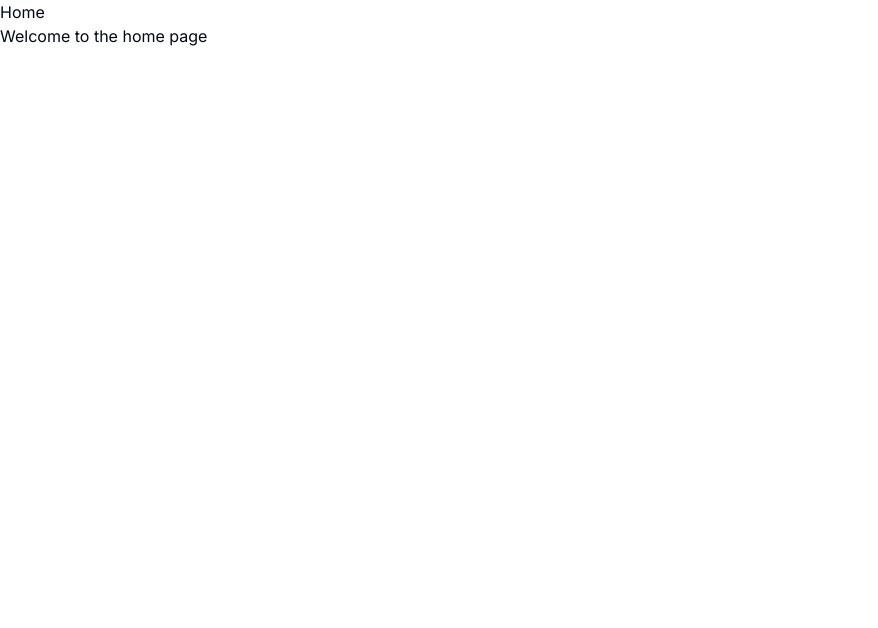
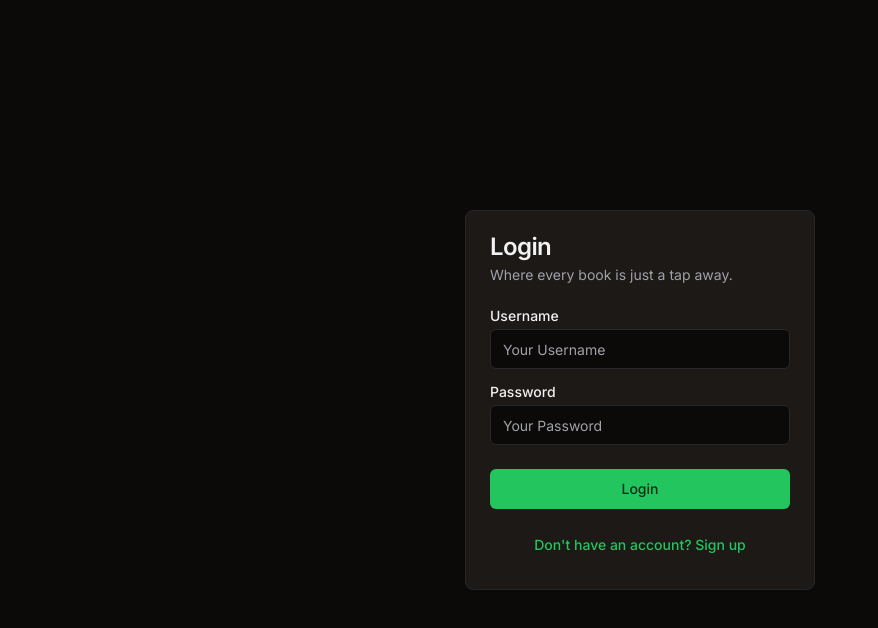
Before and after one commit to Hari-Keshav-Rajesh/proj_sql, a Next.js app in the folder web_sql/: page / in a window 1280 px wide. Shown: the top 628 px of the page, without its empty margins (0-878 px from the left). Built offline with nearby package versions, Linux system fonts and the light colour scheme.

Commit message:
feat: build basic login page structure

```diff
--- a/web_sql/app/globals.css
+++ b/web_sql/app/globals.css
@@ -4,34 +4,25 @@
 
 @layer base {
   :root {
-    --background: 0 0% 100%;
-    --foreground: 222.2 84% 4.9%;
-
-    --card: 0 0% 100%;
-    --card-foreground: 222.2 84% 4.9%;
-
-    --popover: 0 0% 100%;
-    --popover-foreground: 222.2 84% 4.9%;
-
-    --primary: 222.2 47.4% 11.2%;
-    --primary-foreground: 210 40% 98%;
-
-    --secondary: 210 40% 96.1%;
-    --secondary-foreground: 222.2 47.4% 11.2%;
-
-    --muted: 210 40% 96.1%;
-    --muted-foreground: 215.4 16.3% 46.9%;
-
-    --accent: 210 40% 96.1%;
-    --accent-foreground: 222.2 47.4% 11.2%;
-
-    --destructive: 0 84.2% 60.2%;
-    --destructive-foreground: 210 40% 98%;
-
-    --border: 214.3 31.8% 91.4%;
-    --input: 214.3 31.8% 91.4%;
-    --ring: 222.2 84% 4.9%;
-
+    --background: 20 14.3% 4.1%;
+    --foreground: 0 0% 95%;
+    --card: 24 9.8% 10%;
+    --card-foreground: 0 0% 95%;
+    --popover: 0 0% 9%;
+    --popover-foreground: 0 0% 95%;
+    --primary: 142.1 70.6% 45.3%;
+    --primary-foreground: 144.9 80.4% 10%;
+    --secondary: 240 3.7% 15.9%;
+    --secondary-foreground: 0 0% 98%;
+    --muted: 0 0% 15%;
+    --muted-foreground: 240 5% 64.9%;
+    --accent: 12 6.5% 15.1%;
+    --accent-foreground: 0 0% 98%;
+    --destructive: 0 62.8% 30.6%;
+    --destructive-foreground: 0 85.7% 97.3%;
+    --border: 240 3.7% 15.9%;
+    --input: 240 3.7% 15.9%;
+    --ring: 142.4 71.8% 29.2%;
     --radius: 0.5rem;
   }
 
--- a/web_sql/app/page.tsx
+++ b/web_sql/app/page.tsx
@@ -1,8 +1,45 @@
-export default function Home(){
+import { Button } from "@/components/ui/button"
+import {
+  Card,
+  CardContent,
+  CardDescription,
+  CardFooter,
+  CardHeader,
+  CardTitle,
+} from "@/components/ui/card"
+import { Input } from "@/components/ui/input"
+import { Label } from "@/components/ui/label"
+import { link } from "fs"
+
+export default function Login(){
   return(
-    <div>
-      <h1>Home</h1>
-      <p>Welcome to the home page</p>
+    <div className="h-screen w-screen flex justify-center items-center">
+
+      <Card className="w-[350px]">
+      <CardHeader>
+        <CardTitle>Login</CardTitle>
+        <CardDescription>Where every book is just a tap away.</CardDescription>
+      </CardHeader>
+      <CardContent>
+        <form>
+          <div className="grid w-full items-center gap-4">
+            <div className="flex flex-col space-y-1.5">
+              <Label htmlFor="username">Username</Label>
+              <Input type="text" id="username" placeholder="Your Username" />
+            </div>
+            <div className="flex flex-col space-y-1.5">
+              <Label htmlFor="password">Password</Label>
+              <Input type="password" id="password" placeholder="Your Password" />
+            </div>
+          </div>
+        </form>
+      </CardContent>
+      <CardFooter className="flex flex-col gap-4">
+        <Button className="w-full">Login</Button>
+        <Button variant="link">Don't have an account? Sign up</Button>
+      </CardFooter>
+    </Card>
+
     </div>
   )
 }
--- /dev/null
+++ b/web_sql/components/ui/button.tsx
@@ -0,0 +1,56 @@
+import * as React from "react"
+import { Slot } from "@radix-ui/react-slot"
+import { cva, type VariantProps } from "class-variance-authority"
+
+import { cn } from "@/lib/utils"
+
+const buttonVariants = cva(
+  "inline-flex items-center justify-center whitespace-nowrap rounded-md text-sm font-medium ring-offset-background transition-colors focus-visible:outline-none focus-visible:ring-2 focus-visible:ring-ring focus-visible:ring-offset-2 disabled:pointer-events-none disabled:opacity-50",
+  {
+    variants: {
+      variant: {
+        default: "bg-primary text-primary-foreground hover:bg-primary/90",
+        destructive:
+          "bg-destructive text-destructive-foreground hover:bg-destructive/90",
+        outline:
+          "border border-input bg-background hover:bg-accent hover:text-accent-foreground",
+        secondary:
+          "bg-secondary text-secondary-foreground hover:bg-secondary/80",
+        ghost: "hover:bg-accent hover:text-accent-foreground",
+        link: "text-primary underline-offset-4 hover:underline",
+      },
+      size: {
+        default: "h-10 px-4 py-2",
+        sm: "h-9 rounded-md px-3",
+        lg: "h-11 rounded-md px-8",
+        icon: "h-10 w-10",
+      },
+    },
+    defaultVariants: {
+      variant: "default",
+      size: "default",
+    },
+  }
+)
+
+export interface ButtonProps
+  extends React.ButtonHTMLAttributes<HTMLButtonElement>,
+    VariantProps<typeof buttonVariants> {
+  asChild?: boolean
+}
+
+const Button = React.forwardRef<HTMLButtonElement, ButtonProps>(
+  ({ className, variant, size, asChild = false, ...props }, ref) => {
+    const Comp = asChild ? Slot : "button"
+    return (
+      <Comp
+        className={cn(buttonVariants({ variant, size, className }))}
+        ref={ref}
+        {...props}
+      />
+    )
+  }
+)
+Button.displayName = "Button"
+
+export { Button, buttonVariants }
--- /dev/null
+++ b/web_sql/components/ui/card.tsx
@@ -0,0 +1,79 @@
+import * as React from "react"
+
+import { cn } from "@/lib/utils"
+
+const Card = React.forwardRef<
+  HTMLDivElement,
+  React.HTMLAttributes<HTMLDivElement>
+>(({ className, ...props }, ref) => (
+  <div
+    ref={ref}
+    className={cn(
+      "rounded-lg border bg-card text-card-foreground shadow-sm",
+      className
+    )}
+    {...props}
+  />
+))
+Card.displayName = "Card"
+
+const CardHeader = React.forwardRef<
+  HTMLDivElement,
+  React.HTMLAttributes<HTMLDivElement>
+>(({ className, ...props }, ref) => (
+  <div
+    ref={ref}
+    className={cn("flex flex-col space-y-1.5 p-6", className)}
+    {...props}
+  />
+))
+CardHeader.displayName = "CardHeader"
+
+const CardTitle = React.forwardRef<
+  HTMLParagraphElement,
+  React.HTMLAttributes<HTMLHeadingElement>
+>(({ className, ...props }, ref) => (
+  <h3
+    ref={ref}
+    className={cn(
+      "text-2xl font-semibold leading-none tracking-tight",
+      className
+    )}
+    {...props}
+  />
+))
+CardTitle.displayName = "CardTitle"
+
+const CardDescription = React.forwardRef<
+  HTMLParagraphElement,
+  React.HTMLAttributes<HTMLParagraphElement>
+>(({ className, ...props }, ref) => (
+  <p
+    ref={ref}
+    className={cn("text-sm text-muted-foreground", className)}
+    {...props}
+  />
+))
+CardDescription.displayName = "CardDescription"
+
+const CardContent = React.forwardRef<
+  HTMLDivElement,
+  React.HTMLAttributes<HTMLDivElement>
+>(({ className, ...props }, ref) => (
+  <div ref={ref} className={cn("p-6 pt-0", className)} {...props} />
+))
+CardContent.displayName = "CardContent"
+
+const CardFooter = React.forwardRef<
+  HTMLDivElement,
+  React.HTMLAttributes<HTMLDivElement>
+>(({ className, ...props }, ref) => (
+  <div
+    ref={ref}
+    className={cn("flex items-center p-6 pt-0", className)}
+    {...props}
+  />
+))
+CardFooter.displayName = "CardFooter"
+
+export { Card, CardHeader, CardFooter, CardTitle, CardDescription, CardContent }
--- /dev/null
+++ b/web_sql/components/ui/input.tsx
@@ -0,0 +1,25 @@
+import * as React from "react"
+
+import { cn } from "@/lib/utils"
+
+export interface InputProps
+  extends React.InputHTMLAttributes<HTMLInputElement> {}
+
+const Input = React.forwardRef<HTMLInputElement, InputProps>(
+  ({ className, type, ...props }, ref) => {
+    return (
+      <input
+        type={type}
+        className={cn(
+          "flex h-10 w-full rounded-md border border-input bg-background px-3 py-2 text-sm ring-offset-background file:border-0 file:bg-transparent file:text-sm file:font-medium placeholder:text-muted-foreground focus-visible:outline-none focus-visible:ring-2 focus-visible:ring-ring focus-visible:ring-offset-2 disabled:cursor-not-allowed disabled:opacity-50",
+          className
+        )}
+        ref={ref}
+        {...props}
+      />
+    )
+  }
+)
+Input.displayName = "Input"
+
+export { Input }
--- /dev/null
+++ b/web_sql/components/ui/label.tsx
@@ -0,0 +1,26 @@
+"use client"
+
+import * as React from "react"
+import * as LabelPrimitive from "@radix-ui/react-label"
+import { cva, type VariantProps } from "class-variance-authority"
+
+import { cn } from "@/lib/utils"
+
+const labelVariants = cva(
+  "text-sm font-medium leading-none peer-disabled:cursor-not-allowed peer-disabled:opacity-70"
+)
+
+const Label = React.forwardRef<
+  React.ElementRef<typeof LabelPrimitive.Root>,
+  React.ComponentPropsWithoutRef<typeof LabelPrimitive.Root> &
+    VariantProps<typeof labelVariants>
+>(({ className, ...props }, ref) => (
+  <LabelPrimitive.Root
+    ref={ref}
+    className={cn(labelVariants(), className)}
+    {...props}
+  />
+))
+Label.displayName = LabelPrimitive.Root.displayName
+
+export { Label }
--- a/web_sql/package.json
+++ b/web_sql/package.json
@@ -9,6 +9,8 @@
     "lint": "next lint"
   },
   "dependencies": {
+    "@radix-ui/react-label": "^2.0.2",
+    "@radix-ui/react-slot": "^1.0.2",
     "class-variance-authority": "^0.7.0",
     "clsx": "^2.1.0",
     "lucide-react": "^0.330.0",
```
Also changed, not shown: 1 other file (tests, documents, lock files or other folders).
